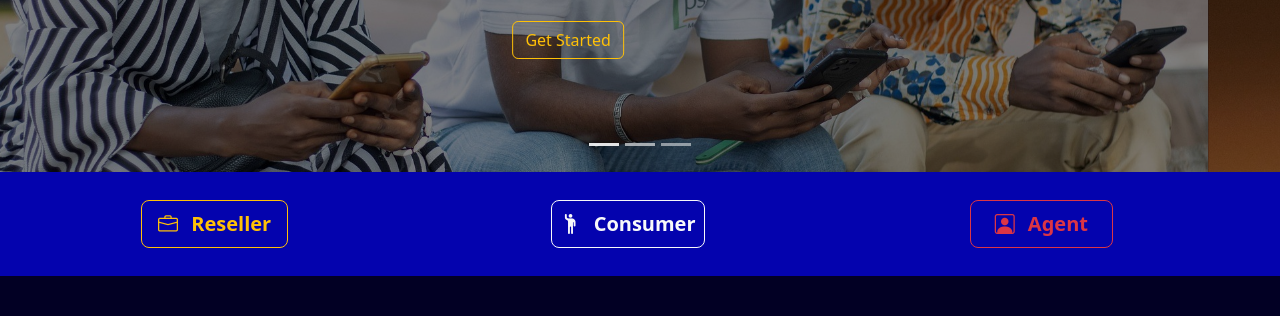
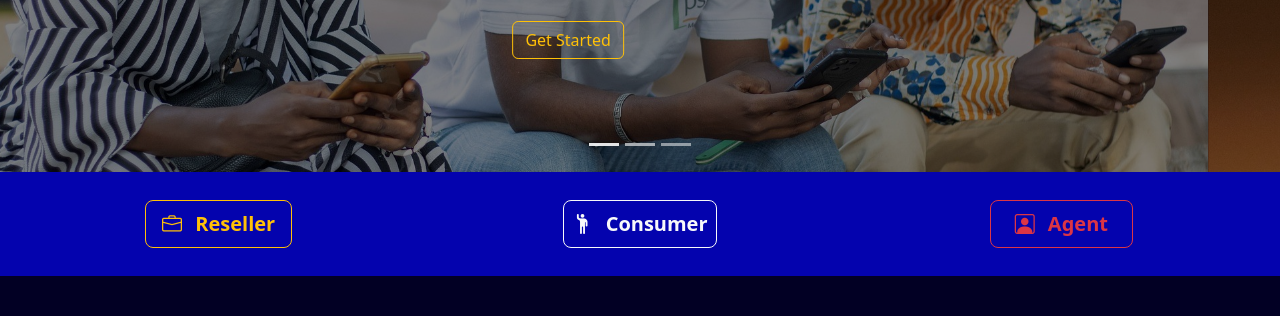
Before and after one commit to bignashtech/bignashdatahub, a plain HTML site: page index.html in a window 1280 px wide. Shown: the part 284-600 px from the top of the page. Drawn offline with nearby package versions, Linux system fonts and the light colour scheme.

Commit message:
Update index.html

```diff
--- a/index.html
+++ b/index.html
@@ -78,6 +78,7 @@
     </nav>
   </div>
 
+   <!----------------------Carousel-------------------------->
 
   <div id="carouselExampleAutoplaying" class="carousel slide" data-bs-ride="carousel">
 
@@ -136,10 +137,12 @@
 
   </div>
 
-  <!-- Icons -->
-   <div class="container-fluid d-fle align-items-center text-center" id="icons-container">
+  <!---------------------------Preference--------------------->
 
-    <div class="row w-100 ">
+  <div class="container-fluid text-center" id="icons-container">
+
+    <div class="row">
+
       <div class="col-sm p-2">
         <a href="#" class="btn btn-lg btn-outline-warning fw-bold p-2 px-3"><i class="bi bi-briefcase me-2 fw-bold"></i> Reseller</a>
       </div>
@@ -153,8 +156,9 @@
       </div>
 
     </div>
-   </div>
-   <!--------------------- Services --------------->
+  </div>
+
+  <!----------------------Our Servuce-------------------------->
 
   <div class="container-fliud">
     <h1 class="text-light display-3 fw-bold text-center mt-5">Our Service</h1>
@@ -163,7 +167,7 @@
       <div class="col col-md-3 col-6">
         <div class="card mb-4">
           <div class="card-boday">
-            <!--  -->
+
             <h5 class="fw-bold text-center fs-2"><i class="bi bi-wifi"></i> MTN</h5>
             <hr class="fw-bold">
             <img src="images/mtn.png" alt="" width="100%">
@@ -176,7 +180,7 @@
       <div class="col col-md-3 col-6">
         <div class="card mb-4">
           <div class="card-boday">
-            <!--  -->
+
             <h5 class="fw-bold text-center fs-2"><i class="bi bi-wifi"></i> TELECEL</h5>
             <hr class="fw-bold">
             <img src="images/telecel.png" alt="" width="100%">
@@ -189,7 +193,7 @@
       <div class="col col-md-3 col-6">
         <div class="card mb-4">
           <div class="card-boday">
-            <!--  -->
+
             <h5 class="fw-bold text-center fs-2"><i class="bi bi-wifi"></i> AITEL-TIGO</h5>
             <hr class="fw-bold">
             <img src="images/at2.png" alt="" width="100%">
@@ -202,7 +206,7 @@
       <div class="col col-md-3 col-6">
         <div class="card mb-4">
           <div class="card-boday">
-            <!--  -->
+
             <h5 class="fw-bold text-center fs-2"><i class="bi bi-telephone-forward"></i></i> MTN AFA</h5>
             <hr class="fw-bold">
             <img src="images/afa.png" alt="" width="100%">
```
